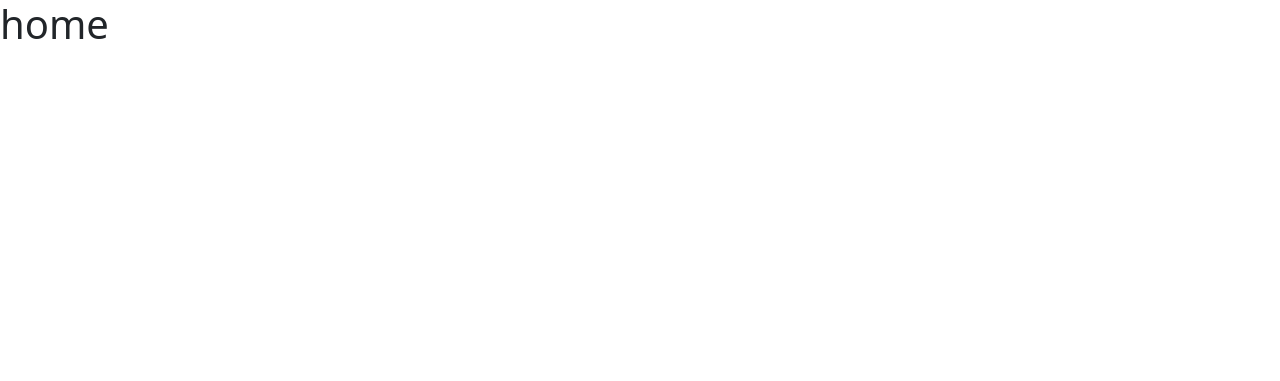
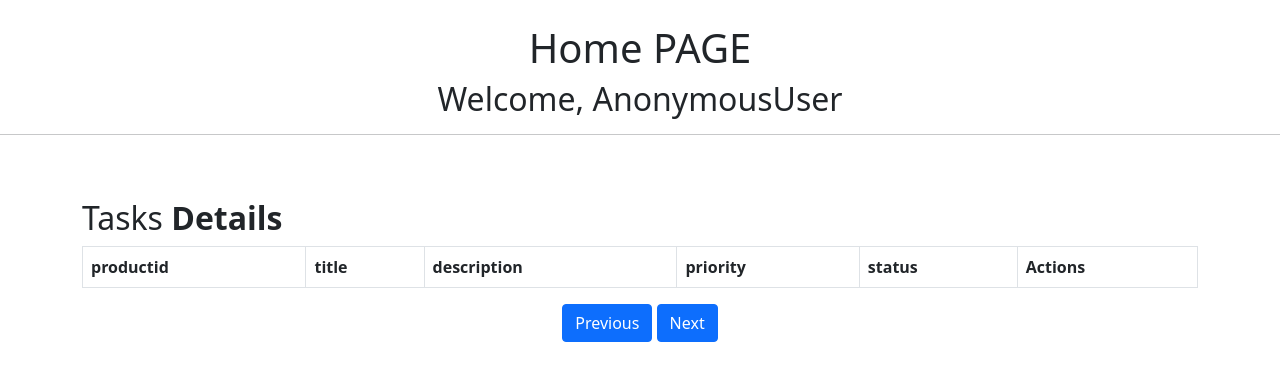
Before and after one commit to Saleemalik/time_management, a Django app: page / in a window 1280 px wide. Before the commit the part shown is almost empty. Shown: the top 381 px of the page. Run offline with Django 5.2, Linux system fonts and the light colour scheme; tables that the repository leaves empty hold one stand-in row (values such as "Sample post"); data that the repository does not hold is empty.

Commit message:
pagination UI

```diff
--- a/taskapp/templates/home.html
+++ b/taskapp/templates/home.html
@@ -1,8 +1,98 @@
 {% extends "base.html" %}
 {% block content %}
-<h1>home</h>
+<br>
+<h1 class="text-center">Home PAGE</h1>
+<h2 class="text-center">Welcome, {{request.user}}</h2>
+<hr>
+<br>
+<br>
+<div class="container-lg">
+    <div >
+        <div class="table-title w-auto">
+            <div class="row">
+                <div class="col-sm-8"><h2>Tasks <b>Details</b></h2></div>
+            </div>
+        </div>
+        <table  class="table table-bordered">
+            <thead>
+                <tr>
+                    <th>productid</th>
+                    <th>title</th>
+                    <th>description</th>
+                    <th>priority</th>
+                    <th>status</th>
+                    <th>Actions</th>
+                </tr>
+            </thead>
+            <tbody id="task-body">
+
+
+            </tbody>
+        </table>
+        <div class="text-center mt-3">
+            <button id="prev-btn" class="btn btn-primary">Previous</button>
+            <button id="next-btn" class="btn btn-primary">Next</button>
+        </div>
+        <!-- modal -->
+
+    </div>
+<br>
+
 <script>
-    {% comment %} authURL('/home/') {% endcomment %}
+    const tbody = document.getElementById('task-body')
+    let currentURL = '/api/tasks/'
+    const getTasks = tasks => {
+        tbody.innerHTML = ''
+            tasks.forEach(task => {
+                const row = document.createElement('tr')
+                row.innerHTML = `
+                <td>${task.id}</td>
+                <td>${task.title}</td>
+                <td>${task.description}</td>
+                <td>${task.priority}</td>
+                <td>${task.status}</td>
+                <td>
+                    <button class="btn btn-sm btn-warning">Edit</button>
+                    <button class="btn btn-sm btn-danger">Delete</button>
+                </td>
+                    `
+                tbody.appendChild(row)
+            })
+    }
+    const updatePaginateBtn = (prev, next) => {
+        const prevBtn = document.getElementById("prev-btn")
+        const nextBtn = document.getElementById("next-btn")
+
+        prevBtn.disabled = !prev
+        nextBtn.disabled = !next
+
+        if(prev){
+            prevBtn.onclick = () => {
+                currentURL = prev
+                LoadUserTasks()
+            }
+        }
+        if(next){
+            nextBtn.onclick = () => {
+                currentURL = next
+                LoadUserTasks()
+            }
+        }
+
+    }
+    const LoadUserTasks = () => {
+        axios.get(currentURL).then(response => {
+            const tasks = response.data.results
+            const previous = response.data.previous
+            const next = response.data.next
+            getTasks(tasks)
+            updatePaginateBtn(previous, next)
+        })
+
+    }
+
+    document.addEventListener('DOMContentLoaded', LoadUserTasks)
+
 
 </script>
 {% endblock %}
```
